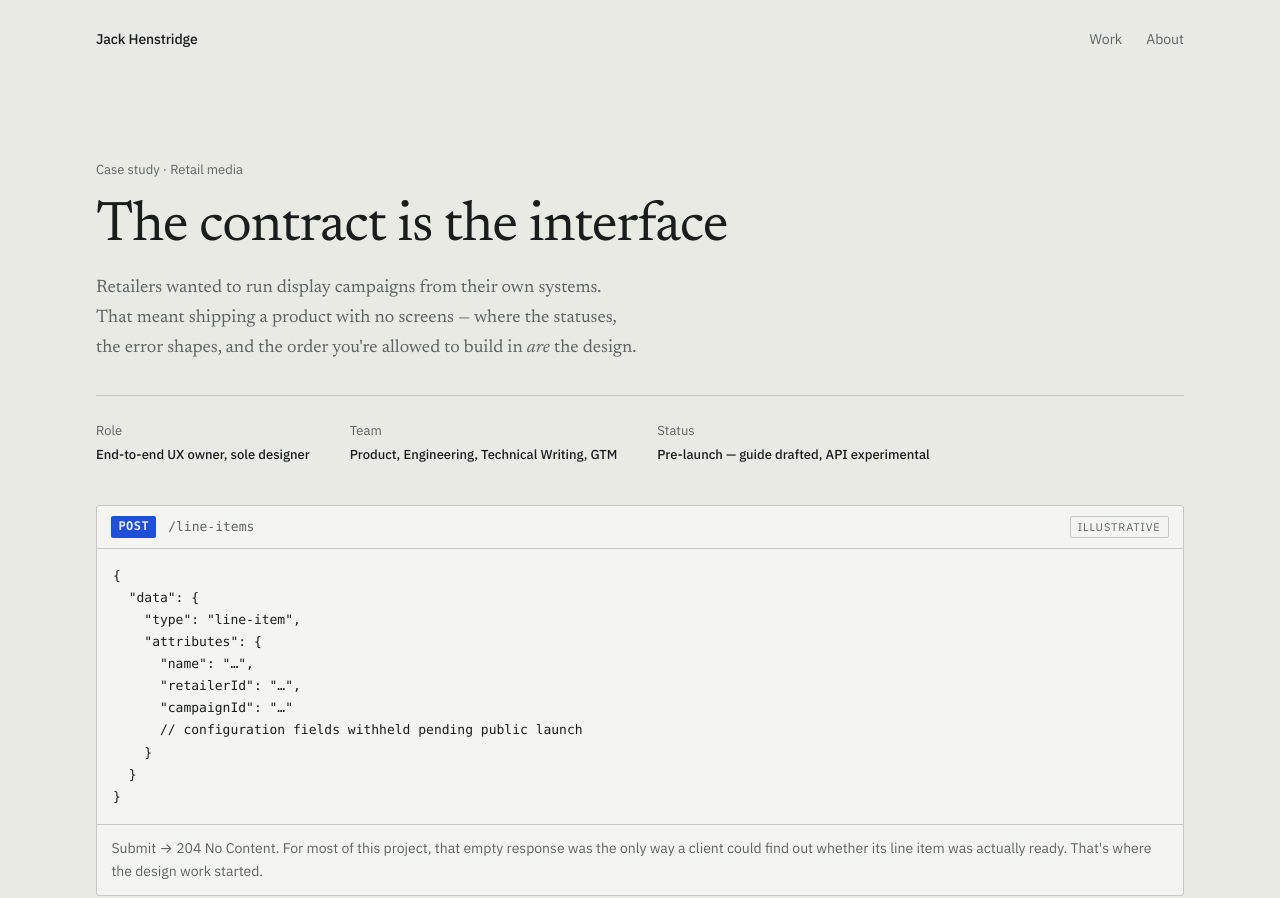
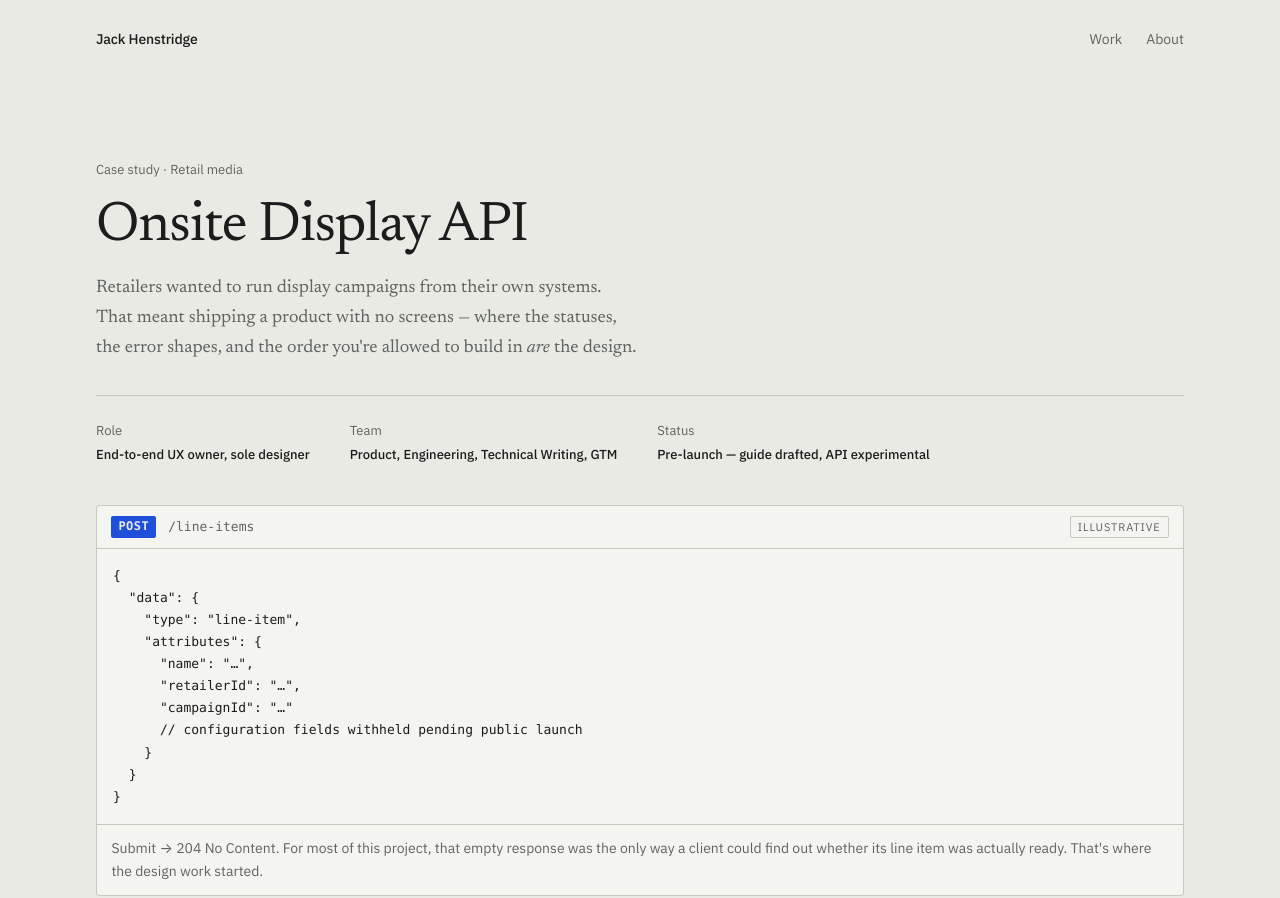
Before and after one commit to jackphenstridge-ux/jackphenstridge-ux.github.io, a plain HTML site: page onsite-display-api.html in a window 1280 px wide. Shown: the top 898 px of the page. Drawn offline with Linux system fonts and the light colour scheme.

Commit message:
Rename 'The contract is the interface' case study to Onsite Display API
Update the h1, tab title, homepage entry, and the next-project link
that points to it. The original phrase stays in the subhead copy as
a line, not the title.

Co-Authored-By: Claude Sonnet 5 <noreply@anthropic.com>

```diff
--- a/onsite-display-api.html
+++ b/onsite-display-api.html
@@ -3,7 +3,7 @@
 <head>
 <meta charset="utf-8">
 <meta name="viewport" content="width=device-width, initial-scale=1">
-<title>The Contract Is the Interface — Jack Henstridge</title>
+<title>Onsite Display API — Jack Henstridge</title>
 <link rel="preconnect" href="https://fonts.googleapis.com">
 <link rel="preconnect" href="https://fonts.gstatic.com" crossorigin>
 <link href="https://fonts.googleapis.com/css2?family=Newsreader:ital,opsz,wght@0,6..72,300..600;1,6..72,300..400&family=IBM+Plex+Sans:wght@400;500&display=swap" rel="stylesheet">
@@ -209,7 +209,7 @@ code { font-family: var(--mono); font-size: 0.85em; }
 
   <section class="wrap case-header">
     <p class="case-header__eyebrow">Case study · Retail media</p>
-    <h1>The contract is the interface</h1>
+    <h1>Onsite Display API</h1>
     <p class="case-header__sub">
       Retailers wanted to run display campaigns from their own systems. That meant shipping a
       product with no screens — where the statuses, the error shapes, and the order you're allowed
```
Also changed, not shown: fast-track-campaigns.html (+1 -1 lines), index.html (+1 -1 lines).
